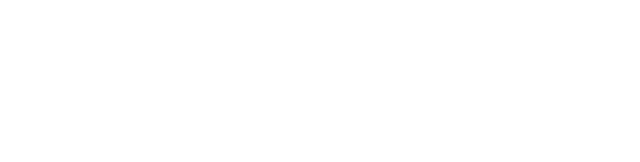
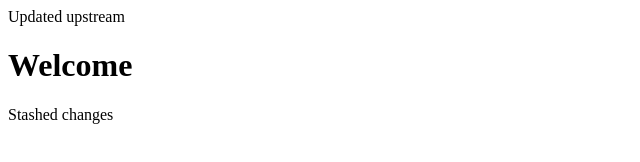
Before and after one commit to jaineepanchal2010/git2_internal_2026_1, a plain HTML site: page project201007/index.html in a window 1280 px wide. Shown: the whole page, without its empty margins (0-640 px from the left). Drawn offline with Linux system fonts and the light colour scheme.

```diff
--- a/project201007/index.html
+++ b/project201007/index.html
@@ -1 +1,6 @@
+ Updated upstream
 <html>
+
+
+<h1>Welcome</h1>
+ Stashed changes
--- /dev/null
+++ b/project201007/style.css
@@ -0,0 +1 @@
+h1 {color: blue;}
```
Also changed, not shown: index.html (+4 -0 lines), Mywork/index.html (deleted), 2 other files.
